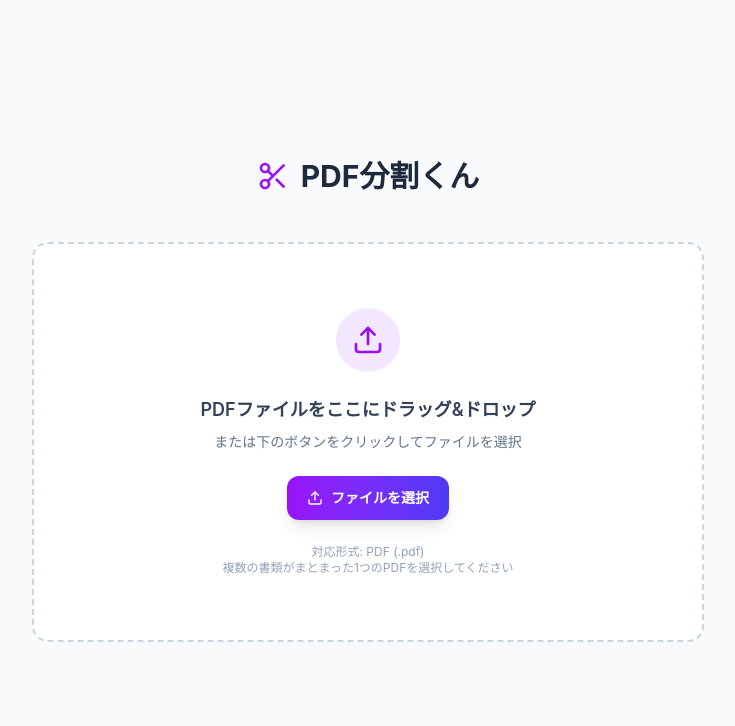
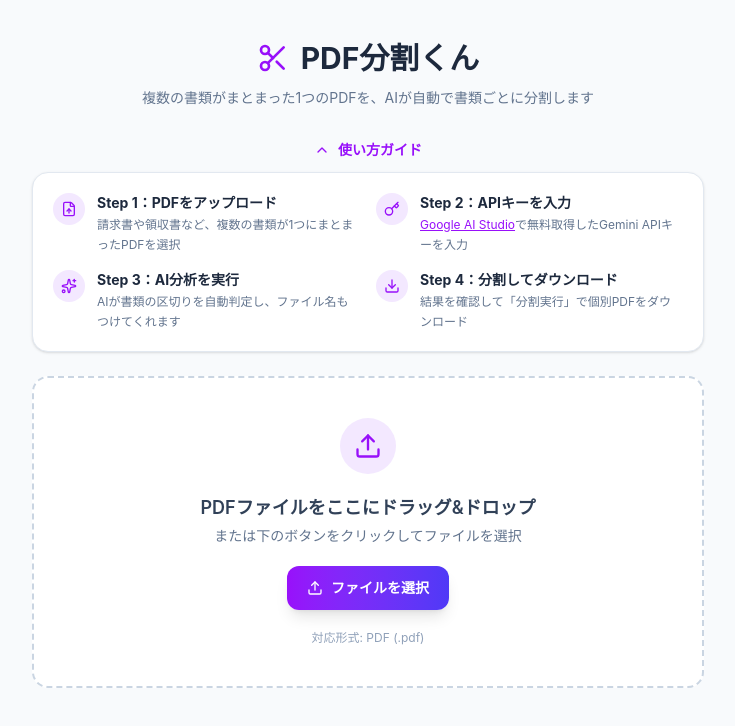
Before and after one commit to maron-ai-bot/pdf-bunkatsu-kun, a React (Vite) app: page / in a window 1280 px wide. Shown: the top 726 px of the page, without its empty margins (272-1007 px from the left). Built offline with nearby package versions, Linux system fonts and the light colour scheme.

Commit message:
feat: add usage guide section above upload drop zone

```diff
--- a/src/components/upload/UploadScreen.tsx
+++ b/src/components/upload/UploadScreen.tsx
@@ -1,5 +1,5 @@
 import { useState, useRef, useCallback } from 'react';
-import { Upload, Scissors } from 'lucide-react';
+import { Upload, Scissors, FileUp, Sparkles, Download, Key, ChevronDown, ChevronUp } from 'lucide-react';
 import { Button } from '../ui/Button.tsx';
 
 interface UploadScreenProps {
@@ -49,12 +49,108 @@ export function UploadScreen({ onFileSelected }: UploadScreenProps) {
     [handleFile]
   );
 
+  const [showGuide, setShowGuide] = useState(true);
+
   return (
-    <div className="min-h-screen flex flex-col items-center justify-center bg-background p-4">
+    <div className="min-h-screen flex flex-col items-center bg-background p-4 pt-10">
       {/* Header */}
-      <div className="flex items-center gap-3 mb-12">
+      <div className="flex items-center gap-3 mb-3">
         <Scissors className="w-8 h-8 text-purple-600" />
         <h1 className="text-3xl font-bold text-slate-800">PDF分割くん</h1>
+      </div>
+
+      <p className="text-sm text-slate-500 mb-6 text-center">
+        複数の書類がまとまった1つのPDFを、AIが自動で書類ごとに分割します
+      </p>
+
+      {/* 使い方ガイド */}
+      <div className="w-full max-w-2xl mb-6">
+        <button
+          onClick={() => setShowGuide(!showGuide)}
+          className="w-full flex items-center justify-center gap-2 py-2 text-sm font-semibold text-purple-600 hover:text-purple-700 transition-colors"
+        >
+          {showGuide ? (
+            <ChevronUp className="w-4 h-4" />
+          ) : (
+            <ChevronDown className="w-4 h-4" />
+          )}
+          使い方ガイド
+        </button>
+
+        {showGuide && (
+          <div className="bg-white border border-slate-200 rounded-2xl p-5 mt-1 shadow-sm">
+            <div className="grid grid-cols-1 sm:grid-cols-2 gap-4">
+              {/* Step 1 */}
+              <div className="flex gap-3">
+                <div className="flex-shrink-0 w-8 h-8 rounded-full bg-purple-100 flex items-center justify-center">
+                  <FileUp className="w-4 h-4 text-purple-600" />
+                </div>
+                <div>
+                  <h3 className="font-bold text-slate-800 text-sm">
+                    Step 1：PDFをアップロード
+                  </h3>
+                  <p className="text-xs text-slate-500 mt-0.5 leading-relaxed">
+                    請求書や領収書など、複数の書類が1つにまとまったPDFを選択
+                  </p>
+                </div>
+              </div>
+
+              {/* Step 2 */}
+              <div className="flex gap-3">
+                <div className="flex-shrink-0 w-8 h-8 rounded-full bg-purple-100 flex items-center justify-center">
+                  <Key className="w-4 h-4 text-purple-600" />
+                </div>
+                <div>
+                  <h3 className="font-bold text-slate-800 text-sm">
+                    Step 2：APIキーを入力
+                  </h3>
+                  <p className="text-xs text-slate-500 mt-0.5 leading-relaxed">
+                    <a
+                      href="https://aistudio.google.com/apikey"
+                      target="_blank"
+                      rel="noopener noreferrer"
+                      className="text-purple-600 hover:text-purple-700 underline"
+                      onClick={(e) => e.stopPropagation()}
+                    >
+                      Google AI Studio
+                    </a>
+                    で無料取得したGemini APIキーを入力
+                  </p>
+                </div>
+              </div>
+
+              {/* Step 3 */}
+              <div className="flex gap-3">
+                <div className="flex-shrink-0 w-8 h-8 rounded-full bg-purple-100 flex items-center justify-center">
+                  <Sparkles className="w-4 h-4 text-purple-600" />
+                </div>
+                <div>
+                  <h3 className="font-bold text-slate-800 text-sm">
+                    Step 3：AI分析を実行
+                  </h3>
+                  <p className="text-xs text-slate-500 mt-0.5 leading-relaxed">
+                    AIが書類の区切りを自動判定し、ファイル名もつけてくれます
+                  </p>
+                </div>
+              </div>
+
+              {/* Step 4 */}
+              <div className="flex gap-3">
+                <div className="flex-shrink-0 w-8 h-8 rounded-full bg-purple-100 flex items-center justify-center">
+                  <Download className="w-4 h-4 text-purple-600" />
+                </div>
+                <div>
+                  <h3 className="font-bold text-slate-800 text-sm">
+                    Step 4：分割してダウンロード
+                  </h3>
+                  <p className="text-xs text-slate-500 mt-0.5 leading-relaxed">
+                    結果を確認して「分割実行」で個別PDFをダウンロード
+                  </p>
+                </div>
+              </div>
+            </div>
+          </div>
+        )}
       </div>
 
       {/* Drop Zone */}
@@ -63,8 +159,8 @@ export function UploadScreen({ onFileSelected }: UploadScreenProps) {
         onDragLeave={handleDragLeave}
         onDrop={handleDrop}
         className={`
-          w-full max-w-2xl rounded-2xl border-2 border-dashed p-16
-          flex flex-col items-center justify-center gap-6
+          w-full max-w-2xl rounded-2xl border-2 border-dashed p-10
+          flex flex-col items-center justify-center gap-5
           transition-all cursor-pointer
           ${
             isDragging
@@ -74,15 +170,15 @@ export function UploadScreen({ onFileSelected }: UploadScreenProps) {
         `}
         onClick={() => fileInputRef.current?.click()}
       >
-        <div className="w-16 h-16 rounded-full bg-purple-100 flex items-center justify-center">
-          <Upload className="w-8 h-8 text-purple-600" />
+        <div className="w-14 h-14 rounded-full bg-purple-100 flex items-center justify-center">
+          <Upload className="w-7 h-7 text-purple-600" />
         </div>
 
         <div className="text-center">
           <p className="text-lg font-semibold text-slate-700">
             PDFファイルをここにドラッグ&ドロップ
           </p>
-          <p className="text-sm text-slate-500 mt-2">
+          <p className="text-sm text-slate-500 mt-1">
             または下のボタンをクリックしてファイルを選択
           </p>
         </div>
@@ -98,12 +194,7 @@ export function UploadScreen({ onFileSelected }: UploadScreenProps) {
           ファイルを選択
         </Button>
 
-        <div className="text-center">
-          <p className="text-xs text-slate-400">対応形式: PDF (.pdf)</p>
-          <p className="text-xs text-slate-400">
-            複数の書類がまとまった1つのPDFを選択してください
-          </p>
-        </div>
+        <p className="text-xs text-slate-400">対応形式: PDF (.pdf)</p>
 
         <input
           ref={fileInputRef}
```
